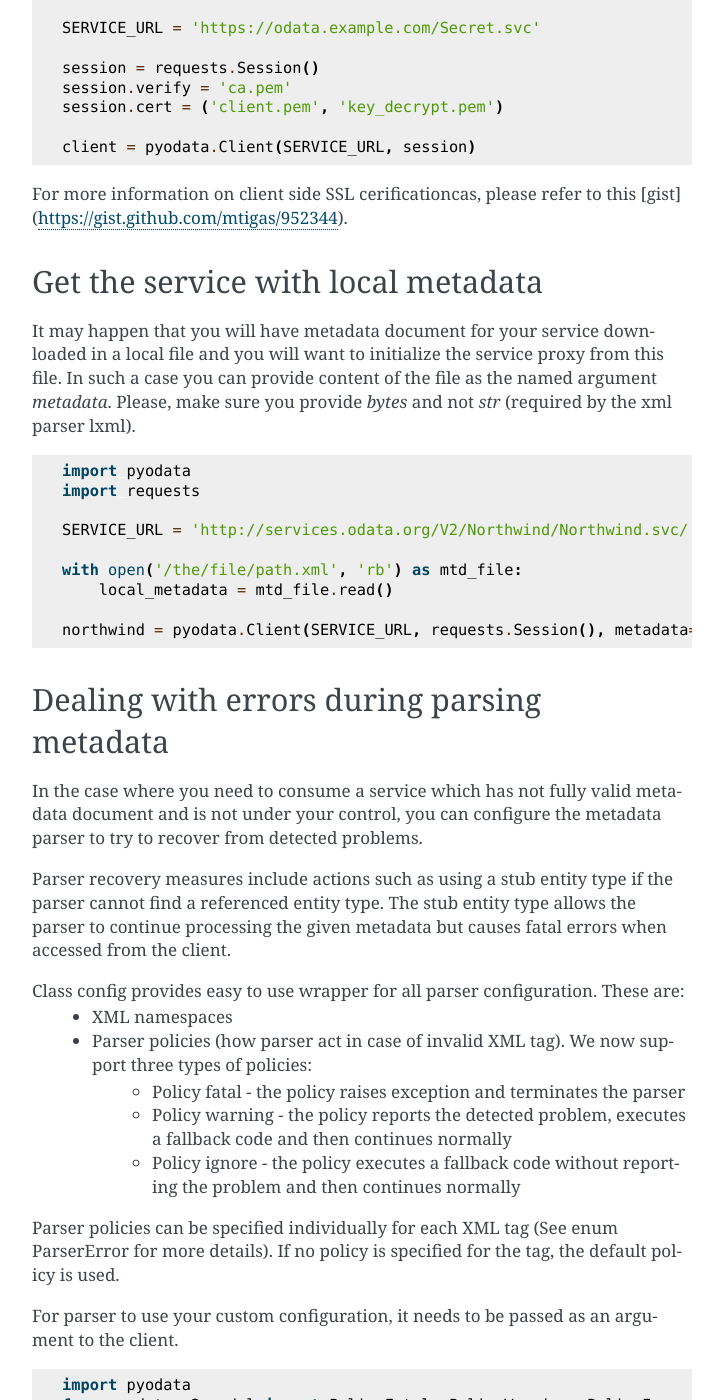
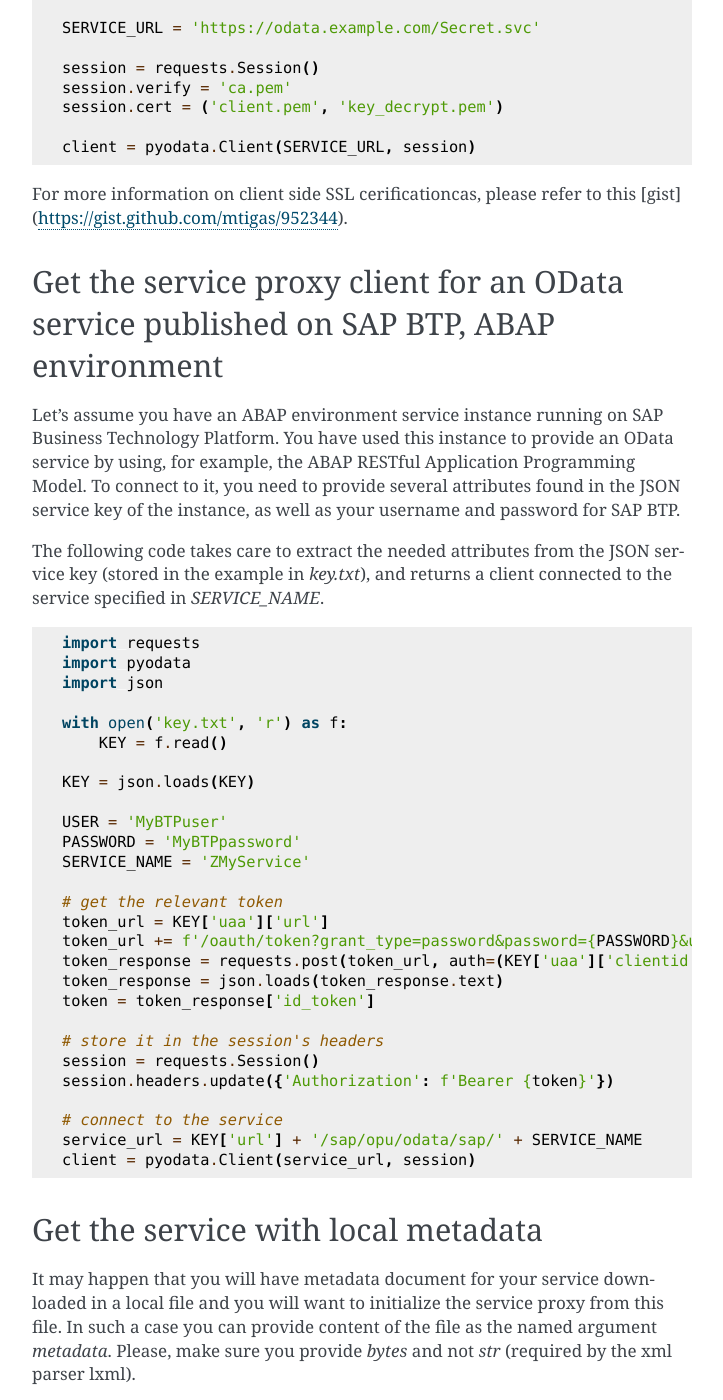
Before and after one commit to SAP/python-pyodata, a Sphinx documentation site: the page built from docs/usage/initialization.rst, in a window 1280 px wide and 1400 px high, scrolled down 1742 px. Shown: the whole window, without its empty margins (388-1111 px from the left). Built offline with Sphinx 7.4.7, drawn with Linux system fonts in a browser that asks for light colours; some of the changed text lies outside the part shown.

Commit message:
docs: initializing a client for SAP BTP, ABAP env service

```diff
--- a/docs/usage/initialization.rst
+++ b/docs/usage/initialization.rst
@@ -96,6 +96,48 @@ Python client initialization:
 
 For more information on client side SSL cerificationcas, please refer to this [gist](https://gist.github.com/mtigas/952344).
 
+Get the service proxy client for an OData service published on SAP BTP, ABAP environment
+--------------------------------------------------------------------------
+
+Let's assume you have an ABAP environment service instance running on SAP Business Technology
+Platform. You have used this instance to provide an OData service by using, for example, the
+ABAP RESTful Application Programming Model. To connect to it, you need to provide several attributes
+found in the JSON service key of the instance, as well as your username and password for SAP BTP.
+
+The following code takes care to extract the needed attributes from the JSON service key
+(stored in the example in *key.txt*), and returns a client connected to the service specified
+in *SERVICE_NAME*.
+
+.. code-block:: python
+
+    import requests
+    import pyodata
+    import json
+
+    with open('key.txt', 'r') as f:
+        KEY = f.read()
+
+    KEY = json.loads(KEY)
+
+    USER = 'MyBTPuser'
+    PASSWORD = 'MyBTPpassword'
+    SERVICE_NAME = 'ZMyService'
+
+    # get the relevant token
+    token_url = KEY['uaa']['url']
+    token_url += f'/oauth/token?grant_type=password&password={PASSWORD}&username={USER}'
+    token_response = requests.post(token_url, auth=(KEY['uaa']['clientid'], KEY['uaa']['clientsecret']))
+    token_response = json.loads(token_response.text)
+    token = token_response['id_token']
+
+    # store it in the session's headers
+    session = requests.Session()
+    session.headers.update({'Authorization': f'Bearer {token}'})
+
+    # connect to the service
+    service_url = KEY['url'] + '/sap/opu/odata/sap/' + SERVICE_NAME
+    client = pyodata.Client(service_url, session)
+
 Get the service with local metadata
 -----------------------------------
 
```
